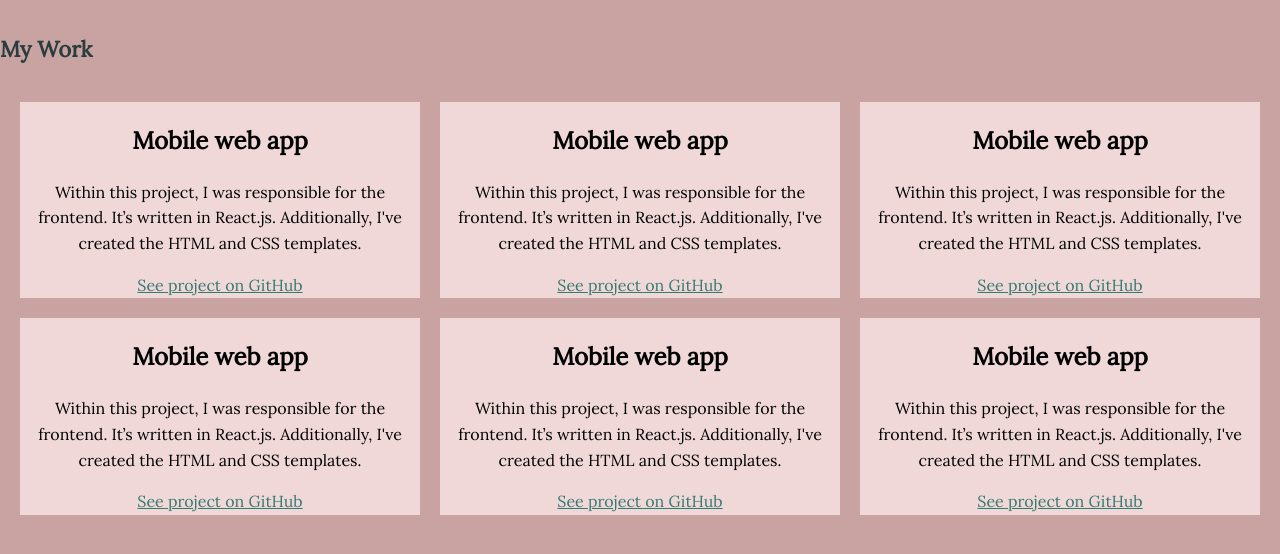
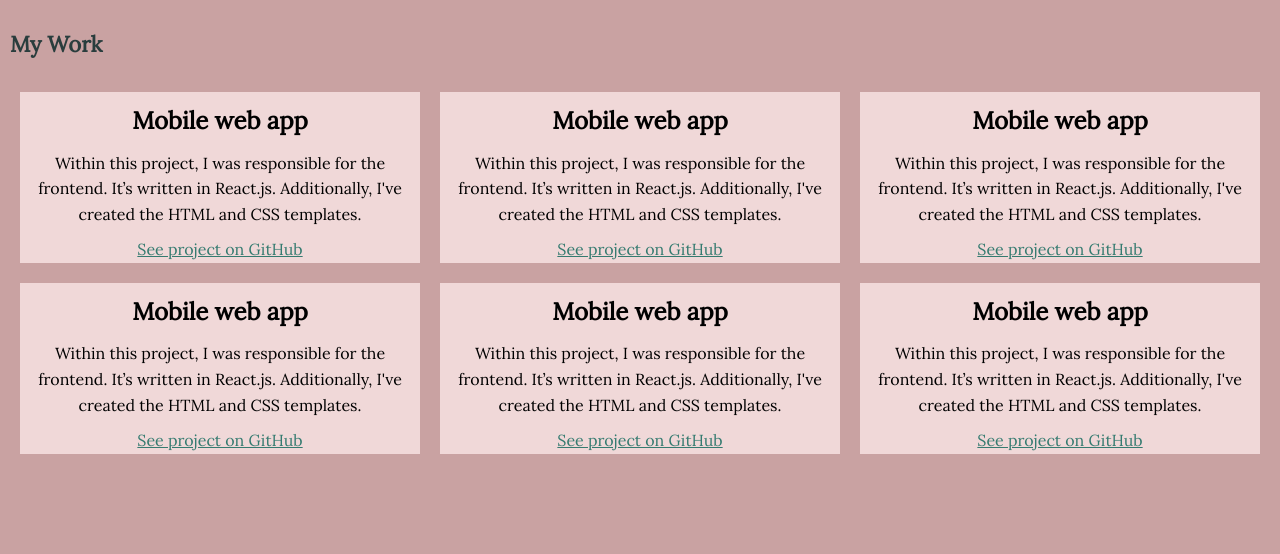
Before and after one commit to sarblau74/firstproject, a plain HTML site: page work.html in a window 1280 px wide. Shown: the part 144-698 px from the top of the page. Drawn offline with nearby package versions, Linux system fonts and the light colour scheme.

Commit message:
changed/css-text-margins
10px text margin added to h123 and p

```diff
--- a/css/style.production.css
+++ b/css/style.production.css
@@ -35,18 +35,23 @@ body {
 h1 {
   font-size: 30px;
   font-weight: 700;
-  color:#293d3d
+  color:#293d3d;
+  margin: 10px;
 }
 
 h2 {
   font-size: 24px;
   font-weight: 700;
+  margin: 10px;
 }
 
 h3 {
   font-size: 18px;
   font-weight: 700;
-
+  margin:10px;
+}
+p {
+  margin: 10px;
 }
 a {
     color: #357b70;
@@ -88,6 +93,7 @@ a {
       }
       .button {
         margin-top: 100px;
+        margin: 10px;
         display: inline-block;
         padding: 5px;
         -webkit-box-align: center;
```
